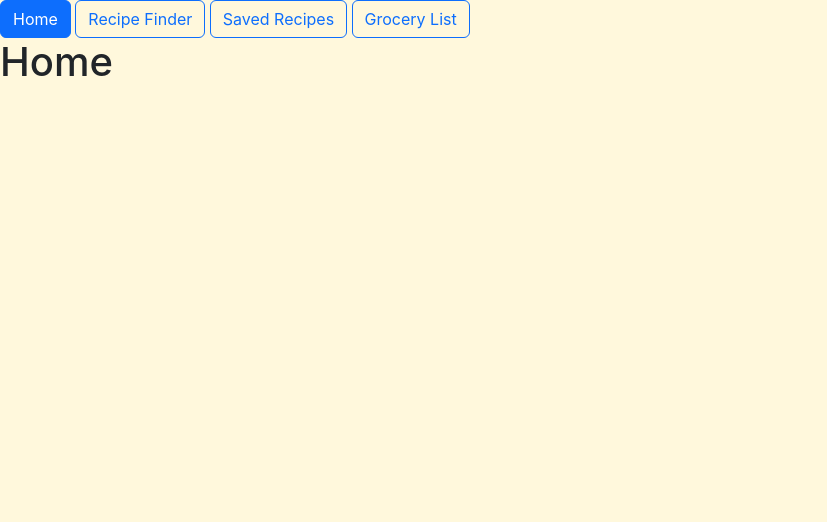
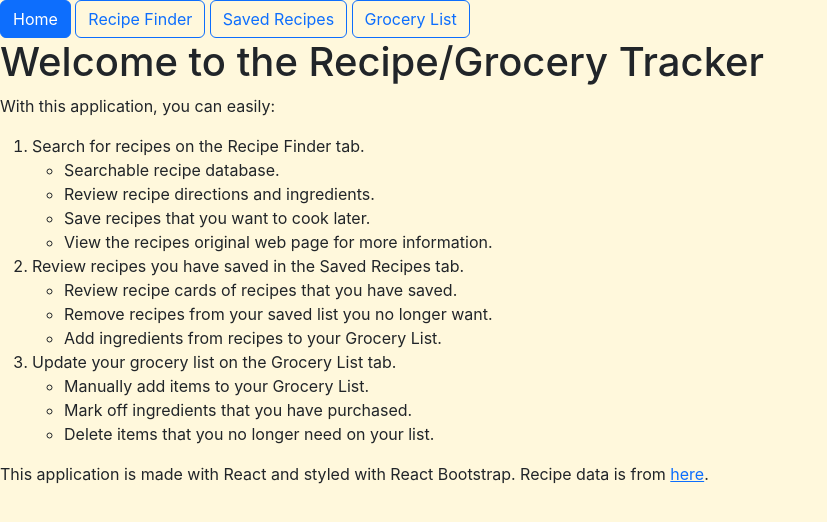
Before and after one commit to Gregarrific/phase2-react-project, a React (Create React App) app: page / in a window 1280 px wide. Shown: the top 522 px of the page, without its empty margins (0-827 px from the left). Built offline with nearby package versions, Linux system fonts and the light colour scheme; no server answers.

Commit message:
Update Home component with useful information about application

```diff
--- a/src/Home.js
+++ b/src/Home.js
@@ -1,6 +1,31 @@
 function Home() {
     return (
-        <h1>Home</h1>
+        <div>
+        <h1>Welcome to the Recipe/Grocery Tracker</h1>
+        <p>With this application, you can easily:</p>
+        <ol>
+            <li>Search for recipes on the Recipe Finder tab.</li>
+                <ul>
+                    <li>Searchable recipe database.</li>
+                    <li>Review recipe directions and ingredients.</li>
+                    <li>Save recipes that you want to cook later.</li>
+                    <li>View the recipes original web page for more information.</li>
+                </ul>
+            <li>Review recipes you have saved in the Saved Recipes tab.</li>
+                <ul>
+                    <li>Review recipe cards of recipes that you have saved.</li>
+                    <li>Remove recipes from your saved list you no longer want.</li>
+                    <li>Add ingredients from recipes to your Grocery List.</li>
+                </ul>
+            <li>Update your grocery list on the Grocery List tab.</li>
+                <ul>
+                    <li>Manually add items to your Grocery List.</li>
+                    <li>Mark off ingredients that you have purchased.</li>
+                    <li>Delete items that you no longer need on your list.</li>
+                </ul>
+        </ol>
+        <p>This application is made with React and styled with React Bootstrap.  Recipe data is from <a href="https://frosch.cosy.sbg.ac.at/datasets/json/recipes">here</a>.</p>
+        </div>
     )
 }
 
```
